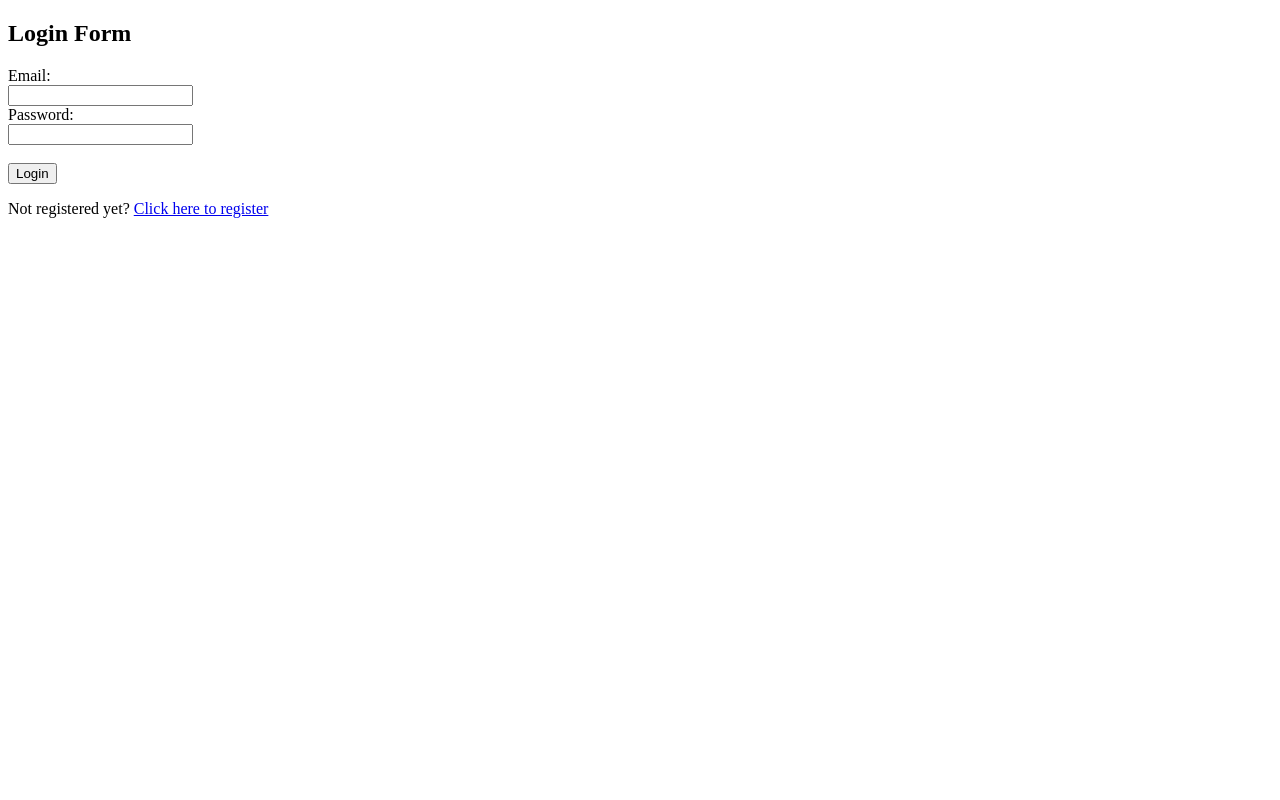
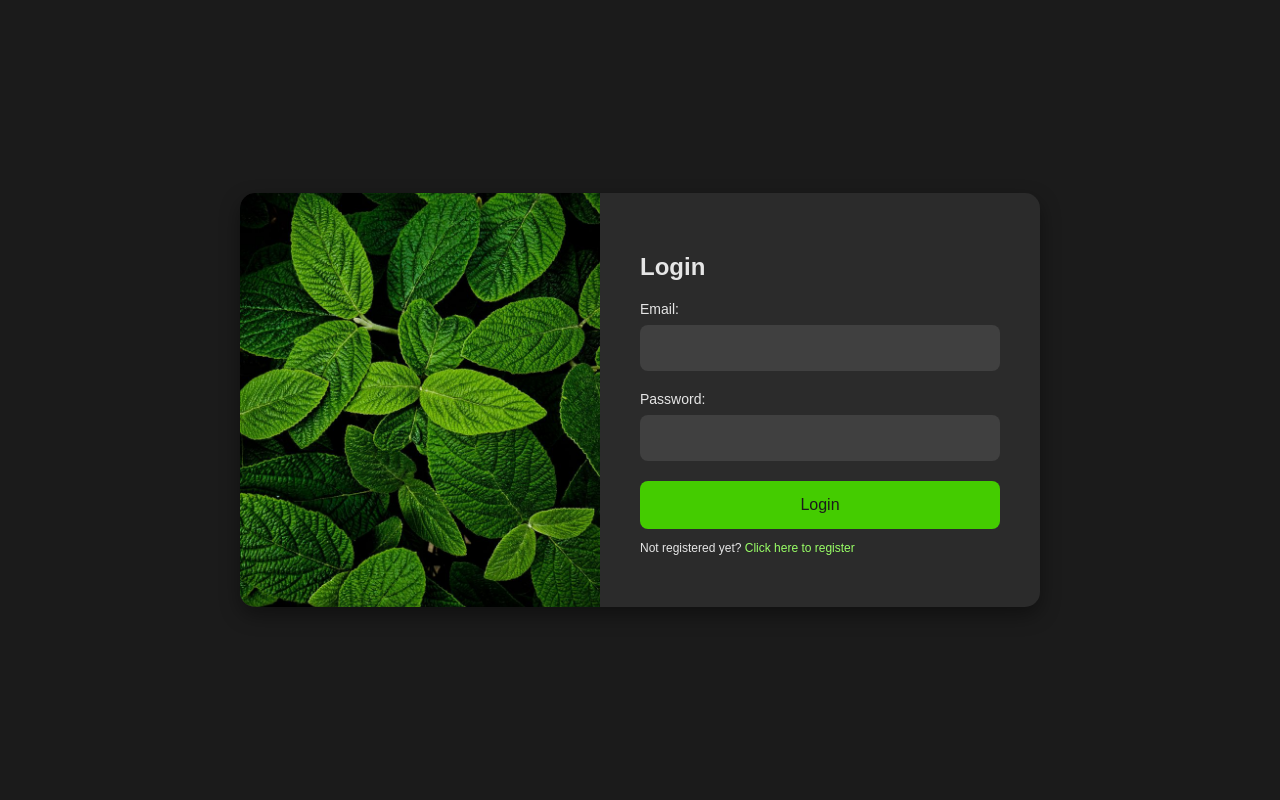
Before and after one commit to Neha20072007/php-app, a PHP site: page /login.php in a window 1280 px wide. Run offline with PHP 8.4, Linux system fonts and the light colour scheme.

Commit message:
Added Styling to login page

```diff
--- a/app/public/login.php
+++ b/app/public/login.php
@@ -3,11 +3,103 @@
 <head>
     <title>Login</title>
     <style>
+        /* Overall page styling */
+        body {
+            display: flex;
+            justify-content: center;
+            align-items: center;
+            height: 100vh;
+            margin: 0;
+            font-family: 'Arial', sans-serif;
+            background-color: #1b1b1b;
+            color: #e6e6e6;
+        }
+
+        /* Main container styling */
+        .container {
+            display: flex;
+            background-color: #2b2b2b;
+            border-radius: 15px;
+            overflow: hidden;
+            box-shadow: 0 8px 20px rgba(0, 0, 0, 0.4);
+            max-width: 800px;
+            width: 100%;
+        }
+
+        /* Left side (image) */
+        .image-container {
+            background: url('../resources/leaves.jpg') no-repeat center center/cover;
+            width: 50%;
+        }
+
+        /* Right side (form) */
+        .form-container {
+            padding: 40px;
+            width: 50%;
+        }
+
+        /* Form styling */
+        h2 {
+            margin-bottom: 20px;
+            font-size: 24px;
+            font-weight: bold;
+            color: #e6e6e6;
+        }
+
+        form {
+            display: flex;
+            flex-direction: column;
+        }
+
+        label {
+            margin-bottom: 8px;
+            font-size: 14px;
+        }
+
+        input[type="email"],
+        input[type="password"] {
+            background-color: #404040;
+            border: none;
+            border-radius: 8px;
+            padding: 15px;
+            margin-bottom: 20px;
+            color: #e6e6e6;
+            font-size: 14px;
+        }
+
+        input[type="submit"] {
+            background-color: #44cc00;
+            border: none;
+            padding: 15px;
+            border-radius: 8px;
+            font-size: 16px;
+            color: #1b1b1b;
+            cursor: pointer;
+            transition: background-color 0.3s;
+        }
+
+        input[type="submit"]:hover {
+            background-color: #99ff66;
+        }
+
+        /* Additional styling */
+        p {
+            font-size: 12px;
+        }
+
+        a {
+            color: #99ff66;
+            text-decoration: none;
+        }
+
+        a:hover {
+            text-decoration: underline;
+        }
+
         /* Toast container */
         .toast {
             visibility: hidden;
             min-width: 250px;
-            margin-left: -125px;
             background-color: #333;
             color: #fff;
             text-align: center;
@@ -15,22 +107,16 @@
             position: fixed;
             z-index: 1;
             left: 50%;
-            top: 30px; /* Position at the top */
+            top: 30px;
             font-size: 17px;
-            box-shadow: 0px 0px 10px 0px rgba(0,0,0,0.2);
+            box-shadow: 0px 0px 10px 0px rgba(0, 0, 0, 0.2);
             padding: 16px;
-            box-sizing: border-box;
+            transform: translateX(-50%);
         }
 
         .toast.show {
             visibility: visible;
-            -webkit-animation: fadein 0.5s, fadeout 0.5s 2.5s;
             animation: fadein 0.5s, fadeout 0.5s 2.5s;
-        }
-
-        @-webkit-keyframes fadein {
-            from { opacity: 0; }
-            to { opacity: 1; }
         }
 
         @keyframes fadein {
@@ -38,31 +124,33 @@
             to { opacity: 1; }
         }
 
-        @-webkit-keyframes fadeout {
+        @keyframes fadeout {
             from { opacity: 1; }
             to { opacity: 0; }
         }
 
-        @keyframes fadeout {
-            from { opacity: 1; }
-            to { opacity: 0; }
-        }
     </style>
 </head>
 <body>
-    <h2>Login Form</h2>
-    <form action="../src/login_process.php" method="post">
-        <label for="email">Email:</label><br>
-        <input type="email" id="email" name="email" required><br>
+    <div class="container">
+        <div class="image-container"></div> <!-- Left side image -->
 
-        <label for="password">Password:</label><br>
-        <input type="password" id="password" name="password" required><br><br>
+        <div class="form-container">
+            <h2>Login</h2>
+            <form action="../src/login_process.php" method="post">
+                <label for="email">Email:</label>
+                <input type="email" id="email" name="email" required>
 
-        <input type="submit" value="Login">
-    </form>
+                <label for="password">Password:</label>
+                <input type="password" id="password" name="password" required>
 
-    <!-- Section for redirecting to registration page -->
-    <p>Not registered yet? <a href="../public/register.php">Click here to register</a></p>
+                <input type="submit" value="Login">
+            </form>
+
+            <p>Not registered yet? <a href="../public/register.php">Click here to register</a></p>
+
+        </div>
+    </div>
 
     <!-- Toast Notification -->
     <div id="toast" class="toast">You have successfully registered!</div>
```
Also changed, not shown: app/resources/leaves.jpg (added).
